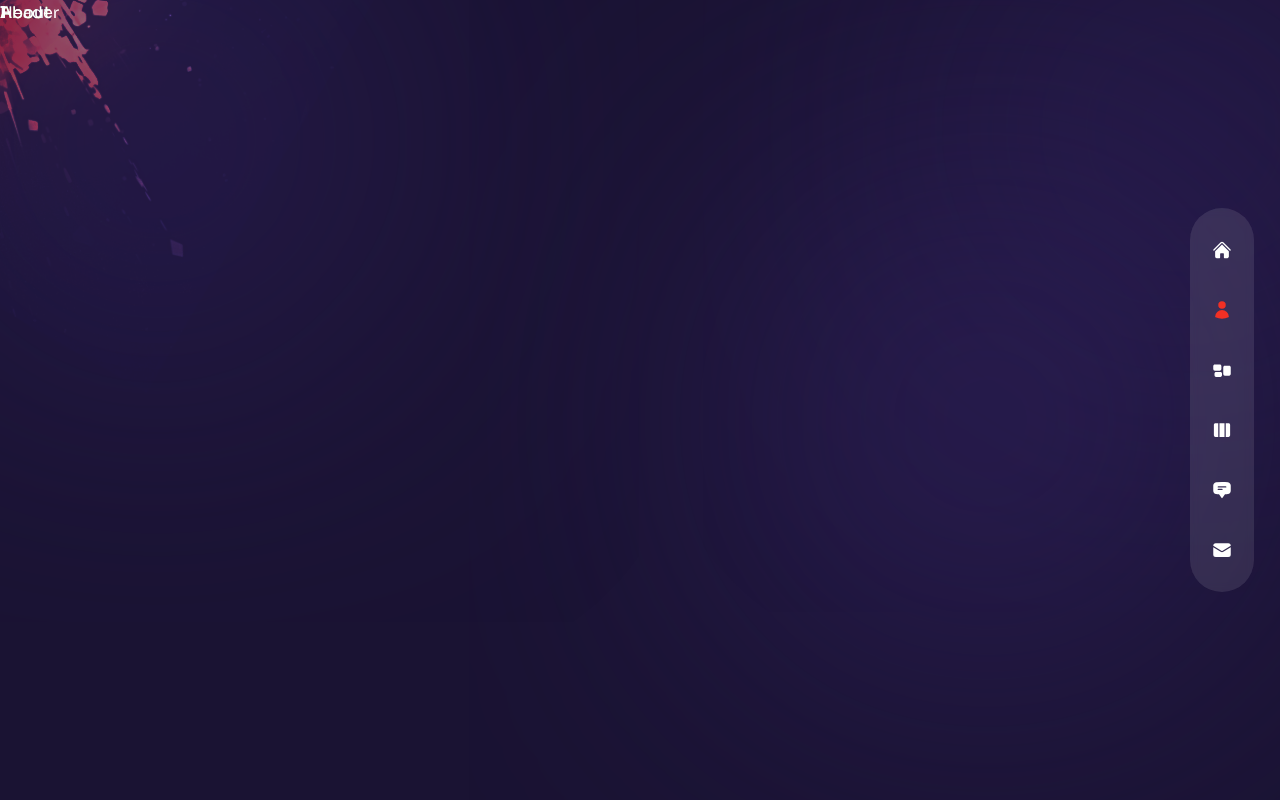
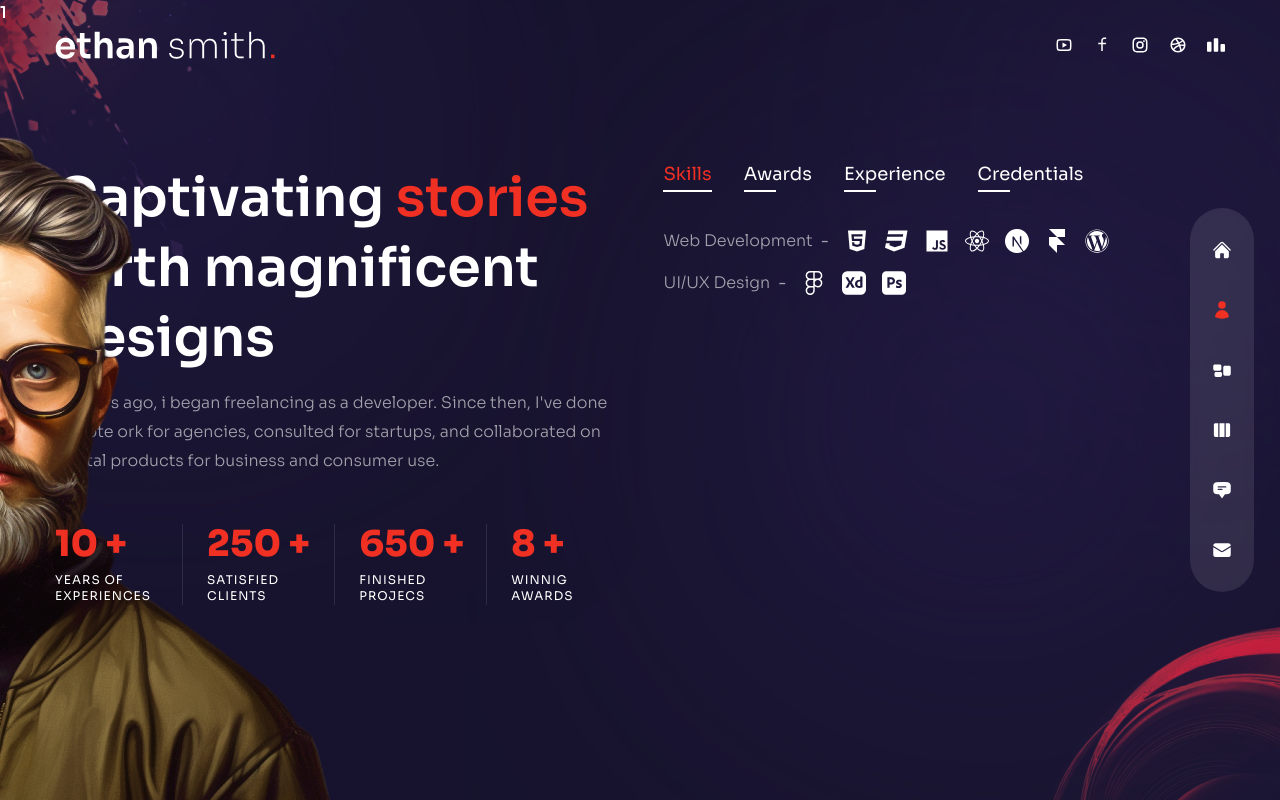
Before and after one commit to samiramez/sami-portfolio, a Next.js app: page /about in a window 1280 px wide. Built offline with nearby package versions, Linux system fonts and the light colour scheme.

Commit message:
adding the socials and the slider

```diff
--- a/components/Bulb.js
+++ b/components/Bulb.js
@@ -1,5 +1,19 @@
+// next image
+import Image from "next/image";
+
 const Bulb = () => {
-  return <div>Bulb</div>;
+  return (
+  <div className="absolute -left-36 -bottom-12 rotate-12 mix-blend-color-dodge
+  animate-pulse duration-75 z-10 w-[200px] xl:w-[260px]">
+  <Image
+  src={'/bulb.png'}
+  width={260}
+  height={200}
+  className='w-full h-full'
+  alt=''
+  />
+  </div>
+  );
 };
 
 export default Bulb;
--- a/components/Circles.js
+++ b/components/Circles.js
@@ -1,5 +1,20 @@
+//next image
+import Image from "next/image";
+
 const Circles = () => {
-  return <div>Circles</div>;
+  return (
+  <div className="w-[200px] xl:w-[300px] absolute -right-16 -bottom-2
+  mix-blend-color-dodge animate-pulse duration-75 z-10" >
+    <Image src={'/circles.png'}
+    width={260}
+    height={200}
+    className="w-full h-full"
+    alt=""
+    />
+
+    </div>
+
+  );
 };
 
 export default Circles;
--- a/components/Header.js
+++ b/components/Header.js
@@ -1,5 +1,32 @@
+//next image
+import Image from "next/image";
+
+//next link
+import Link from "next/link";
+
+//components
+import Socials from '../components/Socials';
+
 const Header = () => {
-  return <header className="absolute z-30 w-full">Header</header>;
+  return (<header className="absolute z-30 w-full flex items-center px-16 xl:px-0 xl:h-[90px]">
+    <div className="container mx-auto">
+      <div className="flex flex-col lg:flex-row justify-between items-center gap-y-6 py-8">
+        {/* Logo */}
+        <Link href={'/'}>
+          <Image
+          src={'/logo.svg'}
+          width={220}
+          height={48}
+          alt=""
+          property={true}
+          />
+        </Link>
+        {/* socials */}
+        <Socials />
+      </div>
+    </div>
+    </header>
+    );
 };
 
 export default Header;
--- a/components/Socials.js
+++ b/components/Socials.js
@@ -1,5 +1,40 @@
+// links
+import Link from "next/link";
+
+// icons
+
+import {
+  RiYoutubeLine,
+  RiInstagramLine,
+  RiFacebookLine,
+  RiDribbbleLine,
+  //SiCodeforces
+} from 'react-icons/ri';
+
+//Code forces icon
+import {SiCodeforces} from 'react-icons/si';
+
+
 const Socials = () => {
-  return <div>Socials</div>;
+  return (
+  <div className="flex items-center gap-x-5 text-lg">
+    <Link href={''} className="hover:text-accent transition-all duration-300">
+      <RiYoutubeLine/ >
+    </Link>
+    <Link href={''} className="hover:text-accent transition-all duration-300">
+      <RiFacebookLine/ >
+    </Link>
+    <Link href={''} className="hover:text-accent transition-all duration-300">
+      <RiInstagramLine/ >
+    </Link>
+    <Link href={''} className="hover:text-accent transition-all duration-300">
+      <RiDribbbleLine/ >
+    </Link>
+    <Link href={''} className="hover:text-accent transition-all duration-300">
+      <SiCodeforces/ >
+    </Link>
+  </div>
+  );
 };
 
 export default Socials;
--- a/pages/about/index.js
+++ b/pages/about/index.js
@@ -1,3 +1,5 @@
+import React, { useState } from 'react';
+
 // icons
 import {
   FaHtml5,
@@ -14,7 +16,6 @@
   SiAdobexd,
   SiAdobephotoshop,
 } from "react-icons/si";
-
 
 //  data
 const aboutData = [
@@ -88,8 +89,146 @@
   },
 ];
 
+//components
+import Avatar from '../../components/Avatar';
+import Circles from '../../components/Circles';
+
+//framer motion
+import { motion } from 'framer-motion';
+import { fadeIn } from '../../variants';
+
+//counter
+import CountUp from 'react-countup';
+
 const About = () => {
-  return <div>About</div>;
+  const [index, setIndex] = useState(0);
+  console.log(index);
+  return (
+    <div className='h-full bg-primary/30 py-32 text-center xl:text-left'>
+      <Circles />
+      {/* avatar image */}
+      <motion.dev
+        variants={fadeIn('right', 0.2)}
+        initial='hidden'
+        animate="show"
+        exit='hidden'
+        className='hidden xl:flex absolute bottom-0 -left-[370px]'
+      >
+        <Avatar />
+      </motion.dev>
+      <div className='container mx-auto h-full flex flex-col items-center xl:flex-row gap-x-6'>
+        {/* text */}
+        <div className='flex-1 flex flex-col justify-center'>
+          <motion.h2
+            variants={fadeIn('right', 0.2)}
+            initial='hidden'
+            animate="show"
+            exit='hidden'
+            className='h2'>
+            Captivating <span className='text-accent'>stories</span> birth magnificent designs
+          </motion.h2>
+          <motion.p
+            variants={fadeIn('right', 0.4)}
+            initial='hidden'
+            animate="show"
+            exit='hidden'
+            className='max-2-[500px] mx-auto xl:mx-0 mb-6 xl:mb-12 px-2 xl:px-0'>
+            10 years ago, i began freelancing as a developer. Since then, I've
+            done remote ork for agencies, consulted for startups, and
+            collaborated on digital products for business and consumer use.
+          </motion.p>
+          {/* counters */}
+          <motion.div
+            variants={fadeIn('right', 0.6)}
+            initial='hidden'
+            animate="show"
+            exit='hidden'
+            className='hidden md:flex md:max-w-xl xl:max-w-none mx-auto xl:mx-0 mb-8'>
+            <div className='flex flex-1 xl:gap-x-6'>
+              {/* experience */}
+              <div className='relative flex-1 after:w-[1px] after:h-full
+          after:bg-white/10 after:absolute after:top-0 after:right-0'>
+                <div className='text-xl xl:text-4xl font-extrabold text-accent mb-2'>
+                  <CountUp start={0} end={10} duration={5} /> +
+                </div>
+                <div className='text-xs uppercase tracking-[1px] leading-[1.4] max-w-[100px]'> Years of experiences</div>
+              </div>
+              {/* clients */}
+              <div className='relative flex-1 after:w-[1px] after:h-full
+          after:bg-white/10 after:absolute after:top-0 after:right-0'>
+                <div className='text-xl xl:text-4xl font-extrabold text-accent mb-2'>
+                  <CountUp start={0} end={250} duration={5} /> +
+                </div>
+                <div className='text-xs uppercase tracking-[1px] leading-[1.4] max-w-[100px]'>
+                  Satisfied clients</div>
+              </div>
+              {/* Projects */}
+              <div className='relative flex-1 after:w-[1px] after:h-full
+              after:bg-white/10 after:absolute after:top-0 after:right-0'>
+                <div className='text-xl xl:text-4xl font-extrabold text-accent mb-2'>
+                  <CountUp start={0} end={650} duration={5} /> +
+                </div>
+                <div className='text-xs uppercase tracking-[1px] leading-[1.4] max-w-[100px]'>
+                  Finished Projecs</div>
+              </div>
+              {/* awards */}
+              <div className='relative flex-1'>
+                <div className='text-xl xl:text-4xl font-extrabold text-accent mb-2'>
+                  <CountUp start={0} end={8} duration={5} /> +
+                </div>
+                <div className='text-xs uppercase tracking-[1px] leading-[1.4] max-w-[100px]'>
+                  Winnig awards</div>
+              </div>
+            </div>
+          </motion.div>
+        </div>
+        {/* info */}
+        <motion.div
+          variants={fadeIn('left', 0.4)}
+          initial='hidden'
+          animate="show"
+          exit='hidden'
+          className='flex flex-col w-full xl:max-w-[48%] h-[480px]'>
+          <div className='flex gap-x-4 xl:gap-x-8 mx-auto xl:mx-0 mb-4'>
+            {aboutData.map((item, itemIndex) => {
+              return (
+                <div
+                  key={itemIndex}
+                  className={`${index === itemIndex &&
+                    'text-accent after:w-[100%] after:bg-accent after:transition-all after:duration-300'}
+                  cursor-pointer capitalize xl:text-lg relative after:w-8 after:h-[2px] after:bg-white after:absolute
+                  after:-bottom-1 after:left-0`}
+                  onClick={() => setIndex(itemIndex)}
+                >
+                  {item.title}
+                </div>
+              );
+            })}
+          </div>
+          <div className='py-2 xl:py-6 flex flex-col gap-y-2 xl:gap-y-4 items-center
+          xl:items-start'>
+            {aboutData[index].info.map((item, itemIndex) => {
+              return (
+                <div key={itemIndex}
+                  className='flex-1 flex flex-col md:flex-row max-w-max gap-x-2 items-center text-white/60'>
+                  {/* title */}
+                  <div className='font-light mb-2 md:mb-0'>{item.title}</div>
+                  <div className='hidden md:flex'>-</div>
+                  <div>{item.stage}</div>
+                  <div className='flex gap-x-4'>
+                    {/* icons */}
+                    {item.icons?.map((icon, itemIndex) => {
+                      return <div className='text-2xl text-white'>{icon}</div>;
+                    })}
+                  </div>
+                </div>
+              );
+            })}
+          </div>
+        </motion.div>
+      </div>
+    </div>
+  );
 };
 
 export default About;
--- a/pages/services/index.js
+++ b/pages/services/index.js
@@ -1,5 +1,37 @@
+
+// components
+import ServiceSlider from '../../components/ServiceSlider';
+import Bulb from '../../components/Bulb';
+import Circles from '../../components/Circles'
+
+// framer motion
+import { motion } from 'framer-motion';
+import { fadeIn } from '../../variants';
+
 const Services = () => {
-  return <div>Services</div>;
+  return (
+    <div className='h-full bg-primary/30 py-36 flex items-center'>
+      <Circles />
+      <div className='container mx-auto'>
+        <div className='flex flex-col xl:flex-row gap-x-8'>
+          {/* text */}
+          <div className='text-center flex xl:w-[30vw] flex-col lg:text-left mb-4
+          xl:mb-0'>
+            <h2 className='h2 xl:mt-8'>
+              My Services <span className='text-accent'>.</span>
+            </h2>
+            <p className='mb-4 max-w-[400px] mx-auto lg:mx-0'>
+              lorem ipsum dolor sit, amet consectetur adipisicing elit. A
+              eveniet dignissimos ditsinctio tempore harum laudantium.
+            </p>
+          </div>
+          {/* slider */}
+          <ServiceSlider />
+        </div>
+        <Bulb />
+      </div>
+    </div>
+  );
 };
 
 export default Services;
```
Also changed, not shown: components/ServiceSlider.js (+11 -0 lines).
